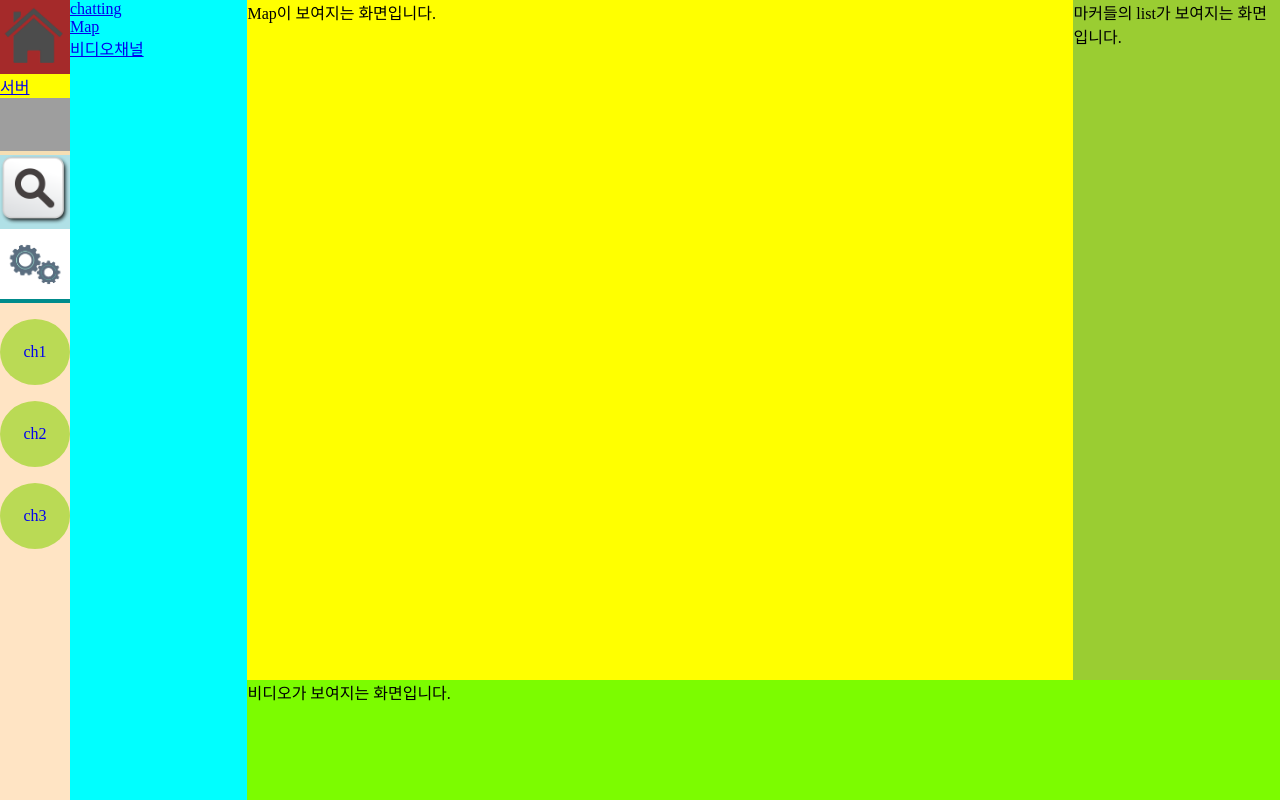
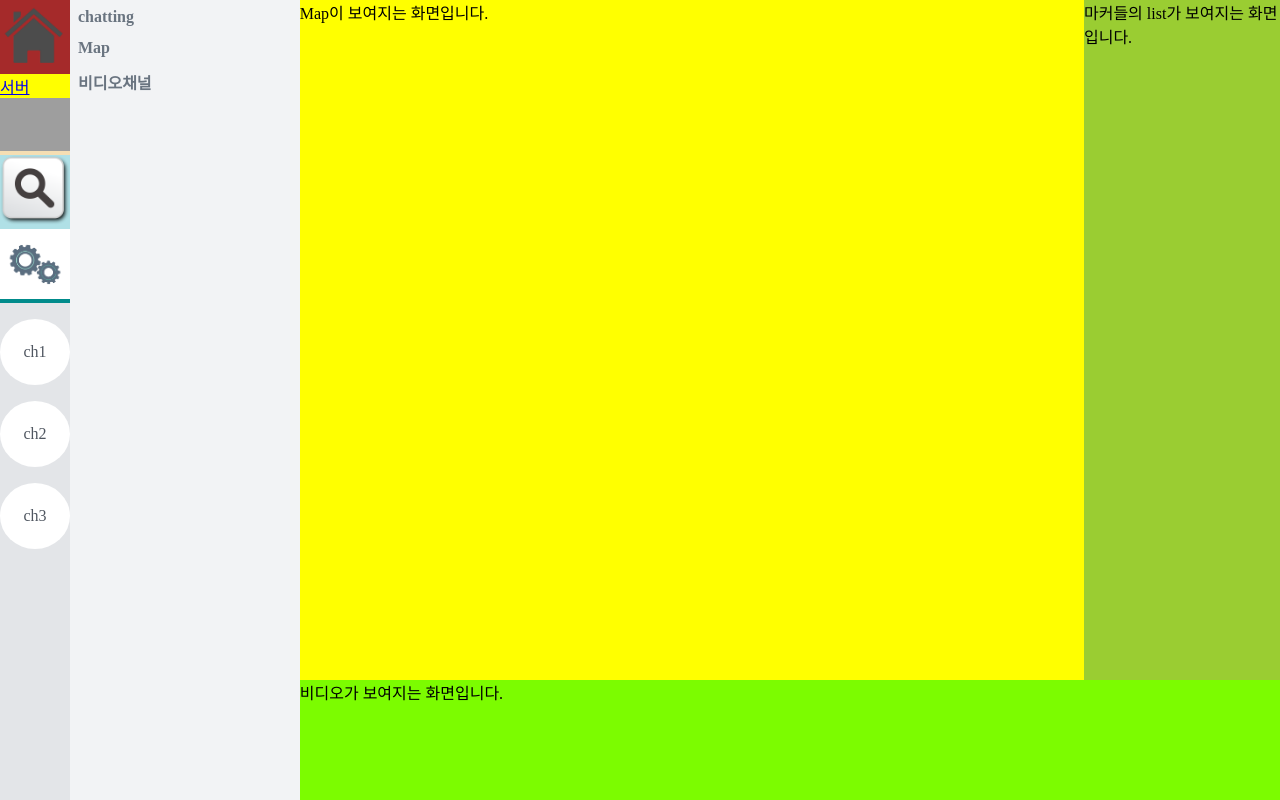
Before and after one commit to sangkwonlee1015/moyeora, a React (Create React App) app in the folder front/: page /ovpage in a window 1280 px wide. Built offline with nearby package versions, Linux system fonts and the light colour scheme; grey boxes are pictures that could not be loaded.

Commit message:
Header_css

```diff
--- a/front/src/components/Header/Header.css
+++ b/front/src/components/Header/Header.css
@@ -1,7 +1,7 @@
 .container {
     width: 70px;
     height: 100vh;
-    background-color: bisque;
+    background-color: #E3E5E8;
 }
 .item{
     width: 70px;
@@ -38,15 +38,16 @@ img {
 
 .channel_list a{
   text-decoration-line: none;
+  color: #4F5660;
   width: 70px;
   display: block;
   text-align: center;
   border-radius: 50%;
-  background: #BADA55;
+  background: white;
   padding: 1.5rem 0 1.5rem;
   margin-top: 1rem;
 }
 
 .channel_list a:hover{
-  background: #69763f;
+  background: #738ADB;
 }
--- a/front/src/container/ChannelHomePage.js
+++ b/front/src/container/ChannelHomePage.js
@@ -1,12 +1,8 @@
-import { useParams } from 'react-router-dom';
-
 import Header from "../components/Header/Header"
 import Sidebar from "../components/Sidebar/Sidebar"
 import ChannelHome from "../components/ChannelHome"
 
 function ChannelHomePage(){
-    const a = useParams();
-    console.log(a);
 
     return (
         <div className="comp">
--- a/front/src/container/Homepage.css
+++ b/front/src/container/Homepage.css
@@ -9,13 +9,26 @@
 }
 
 .sidebar{
-    width: 220px;
-    background-color: aqua;
+    width: 300px;
+    background-color: #F2F3F5;
 }
-
+.sidebar>div{
+  border-radius: 10px;
+  margin: 0.2rem;
+  padding: 0.3rem;
+}
+.sidebar>div:hover{
+  background-color: #DDE0E5;
+}
+.sidebar a{
+  display: block;
+  text-decoration-line: none;
+  color: #6A7480;
+  font-weight: bold;
+}
 .sidebar-mypage{
-    width :220px;
-    background-color: beige;
+  width: 300px;
+  background-color: #F2F3F5;
 }
 .mypage-setting{
     width: 100%;
```
